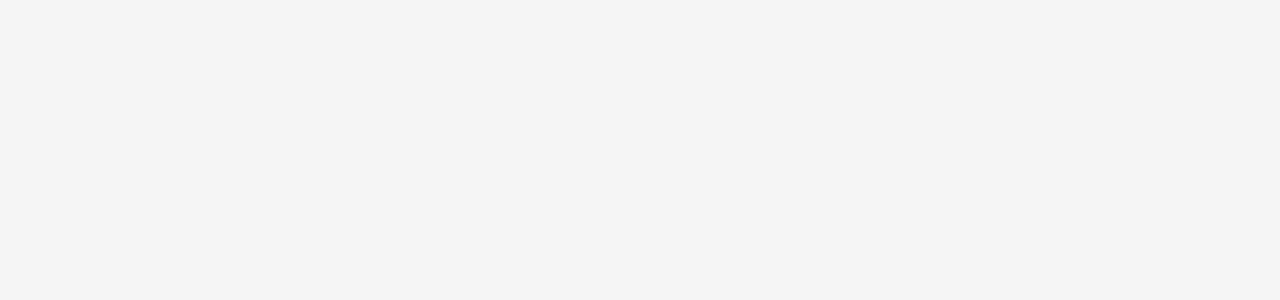
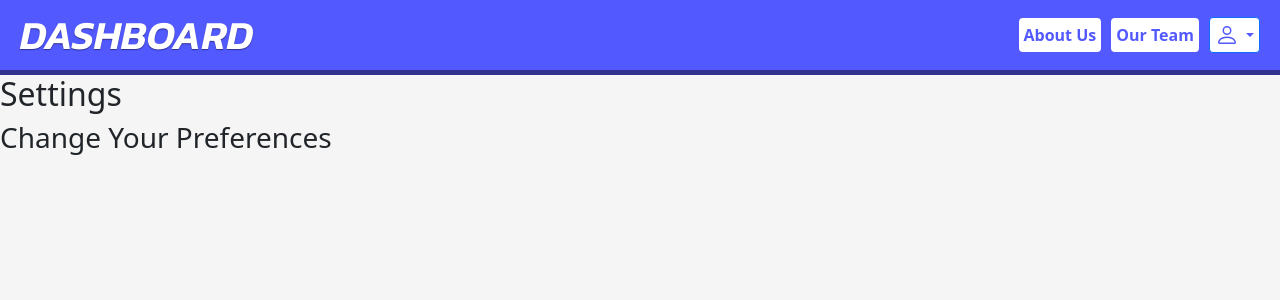
Before and after one commit to MuchQuak/Shport, a React (Create React App) app in the folder frontend/: page /Settings in a window 1280 px wide. Before the commit this address had no page. Shown: the top 300 px of the page. Built offline with nearby package versions, Linux system fonts and the light colour scheme.

Commit message:
adding simple Setting page for now

```diff
--- a/frontend/src/NavBar.js
+++ b/frontend/src/NavBar.js
@@ -39,7 +39,7 @@ export default function NavBar() {
               </Dropdown.Toggle>
               <Dropdown.Menu>
                 <Dropdown.Header>Hello, {location.state.username}</Dropdown.Header>
-                <Dropdown.Item href="#/action-2"><div className='icon-text'>{gear()} Settings</div></Dropdown.Item>
+                <Dropdown.Item href="/Settings"><div className='icon-text'>{gear()} Settings</div></Dropdown.Item>
                 <Dropdown.Item href="/Login">Sign Out</Dropdown.Item>
               </Dropdown.Menu>
             </Dropdown>
--- a/frontend/src/Settings.js
+++ b/frontend/src/Settings.js
@@ -0,0 +1,11 @@
+import NavBar from './NavBar';
+
+export default function Settings() {
+    return (
+      <main>
+        <NavBar/>
+        <h2>Settings</h2>
+        <h3>Change Your Preferences</h3>
+      </main>
+    );
+}
--- a/frontend/src/index.js
+++ b/frontend/src/index.js
@@ -14,6 +14,7 @@ import Login from './Login';
 import SignUp from './SignUp';
 import LeaguePreferences from './LeaguePreferences';
 import TeamPreferences from './TeamPreferences';
+import Settings from './Settings';
 
 ReactDOM.render(
    <BrowserRouter>
@@ -25,6 +26,7 @@ ReactDOM.render(
      <Route path="SignUp" element={<SignUp />} />
      <Route path="LeaguePreferences" element={<LeaguePreferences />} />
      <Route path="TeamPreferences" element={<TeamPreferences />} />
+     <Route path="Settings" element={<Settings/>} />
 
    </Routes>
  </BrowserRouter>,
```
